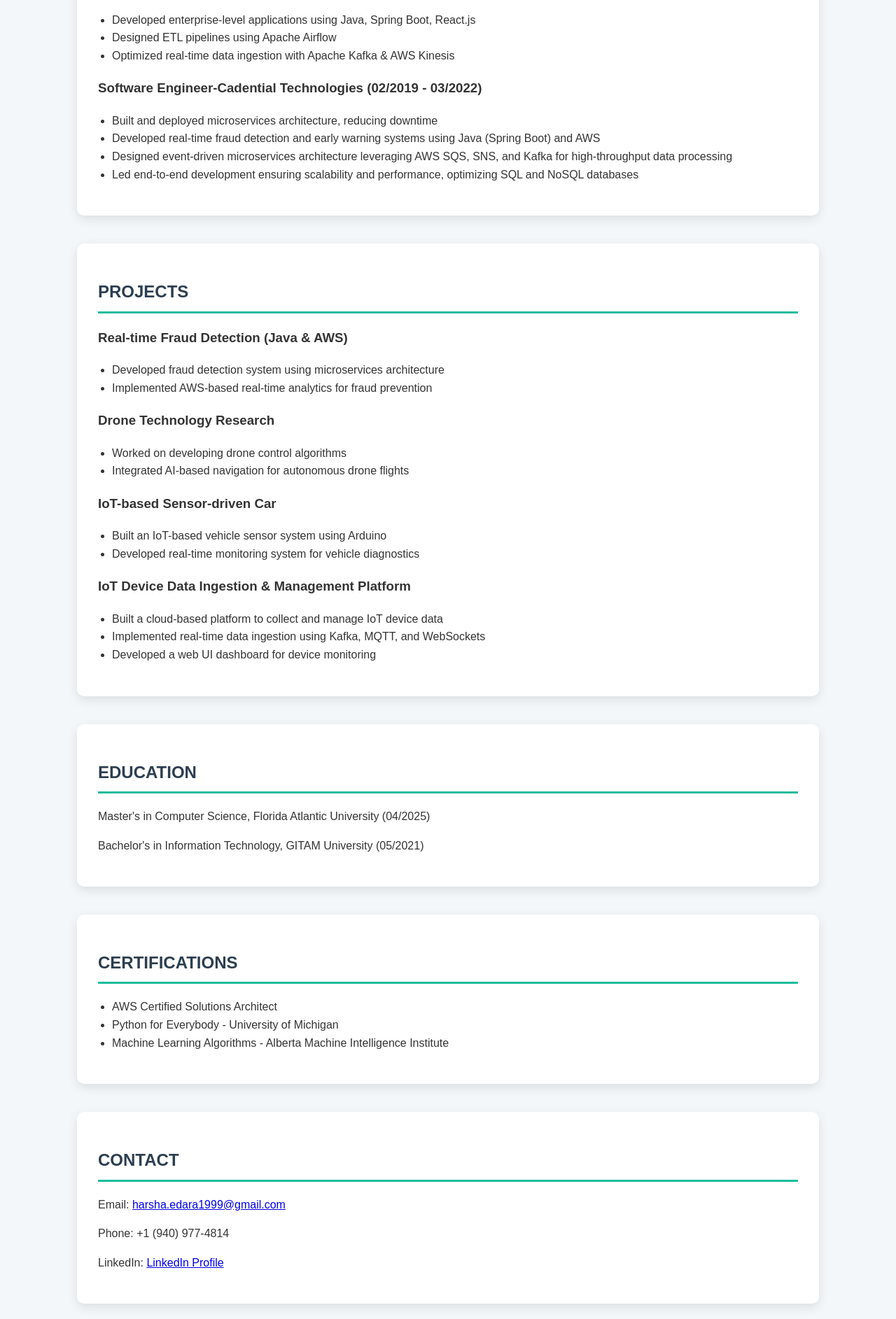
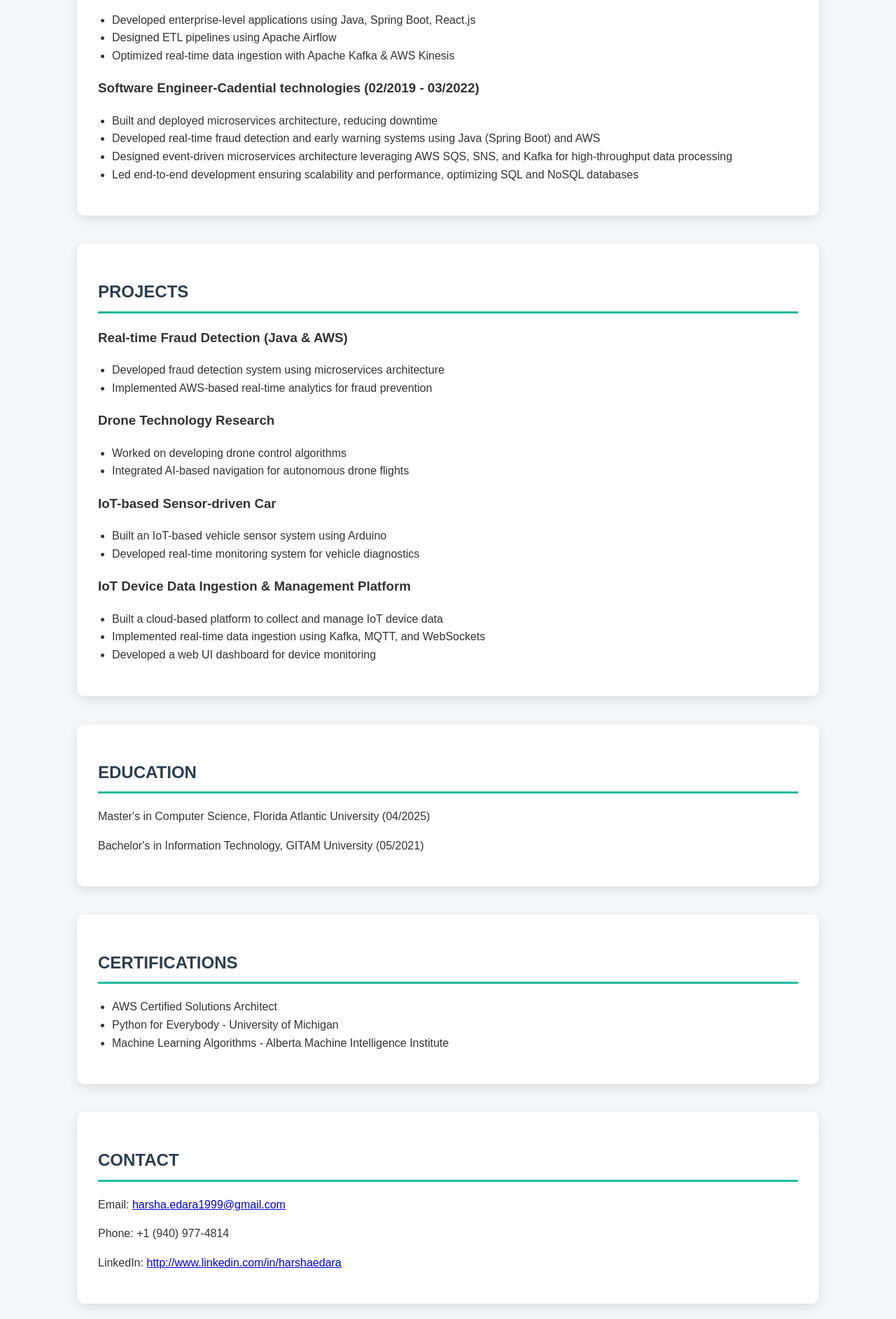
Before and after one commit to jeedianil/Porfolio_Website_sree, a plain HTML site: page index.html in a window 1280 px wide. Shown: the part 1215-3100 px from the top of the page at 70% size. Drawn offline with Linux system fonts and the light colour scheme.

Commit message:
Update index.html

```diff
--- a/index.html
+++ b/index.html
@@ -49,7 +49,7 @@
             <li>Designed ETL pipelines using Apache Airflow</li>
             <li>Optimized real-time data ingestion with Apache Kafka & AWS Kinesis</li>
         </ul>
-        <h3>Software Engineer-Cadential Technologies (02/2019 - 03/2022)</h3>
+        <h3>Software Engineer-Cadential technologies (02/2019 - 03/2022)</h3>
         <ul>
             <li>Built and deployed microservices architecture, reducing downtime</li>
             <li>Developed real-time fraud detection and early warning systems using Java (Spring Boot) and AWS</li>
@@ -99,7 +99,7 @@
         <h2>Contact</h2>
         <p>Email: <a href="mailto:harsha.edara1999@gmail.com">harsha.edara1999@gmail.com</a></p>
         <p>Phone: +1 (940) 977-4814</p>
-        <p>LinkedIn: <a href="https://www.linkedin.com/in/sriharsha-edara" target="_blank">LinkedIn Profile</a></p>
+        <p>LinkedIn: <a href="http://www.linkedin.com/in/harshaedara" target="_blank">http://www.linkedin.com/in/harshaedara</a></p>
     </section>
     <footer>
         <p>&copy; 2024 Sai Sriharsha Edara. All Rights Reserved.</p>
```
